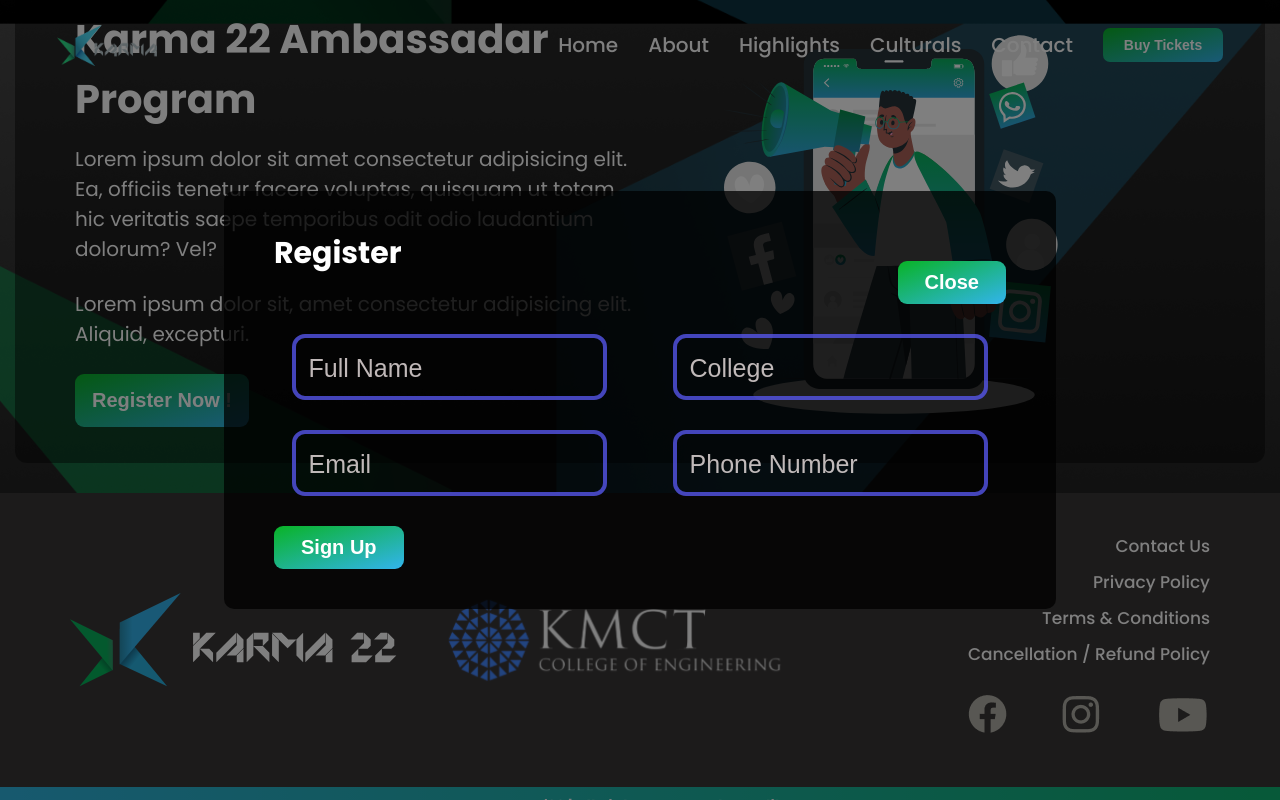
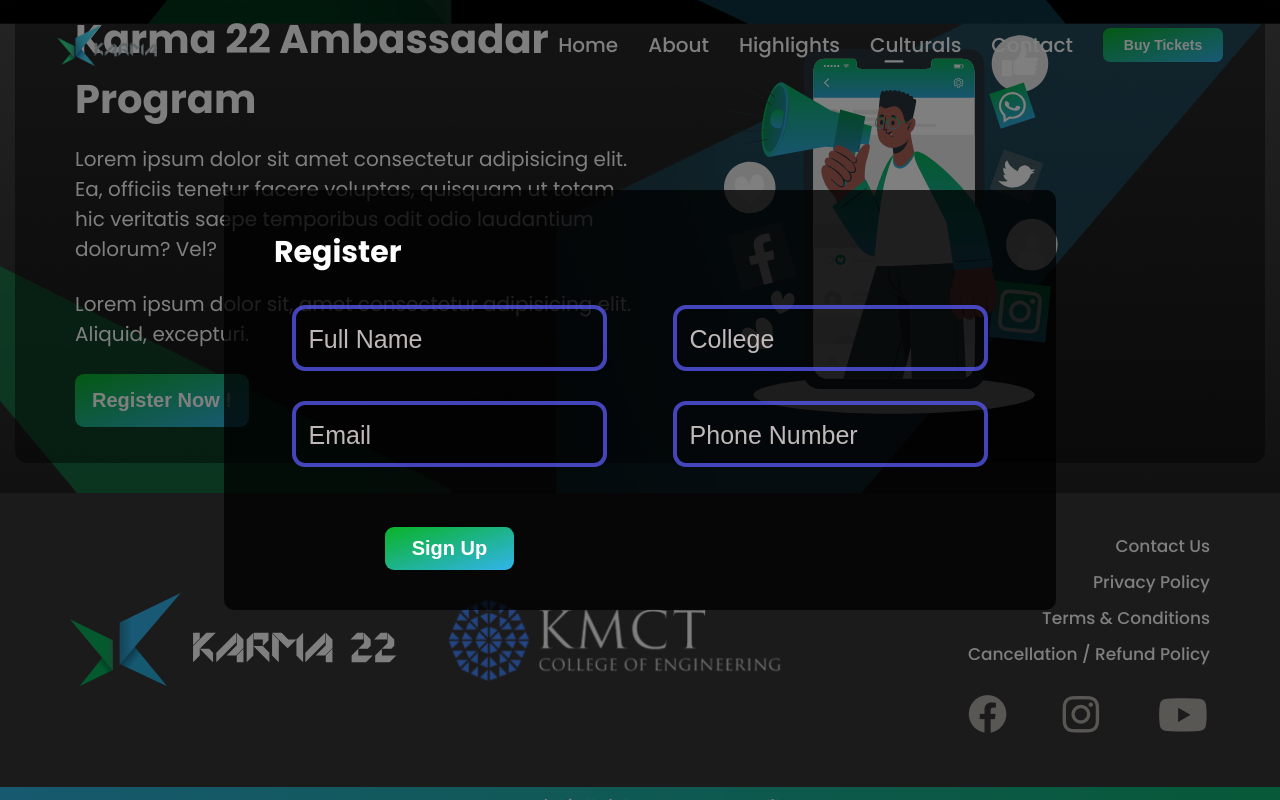
Before and after one commit to TinkerHubKMCTCE/Karma-KMCT, a React (Create React App) app: page / in a window 1280 px wide. Both pictures are taken after a click on the button "Register Now !". Shown: the part 2707-3507 px from the top of the page. Built offline with nearby package versions, Linux system fonts and the light colour scheme.

Commit message:
xcel sheet working

```diff
--- a/src/Routes.js
+++ b/src/Routes.js
@@ -2,10 +2,10 @@
 
 import React, { Fragment } from "react";
 import App from "./App";
-import Culturals from "./components/Culturals/Culturals";
-import Desafio from "./components/Culturals/Desafio/Desafio";
-import VogueFiesta from "./components/Culturals/Vogue Fiesta/VogueFiesta";
-import Aghaidh from "./components/Culturals/Aghaidh/Aghaidh";
+// import Culturals from "./components/Culturals/Culturals";
+// import Desafio from "./components/Culturals/Desafio/Desafio";
+// import VogueFiesta from "./components/Culturals/Vogue Fiesta/VogueFiesta";
+// import Aghaidh from "./components/Culturals/Aghaidh/Aghaidh";
 
 const MyRoutes = () => {
   return (
@@ -13,10 +13,10 @@
       <Router>
          <Routes>
            <Route path="/" exact element={<App />} />
-          <Route path="/culturals" exact element={<Culturals />} />
+           {/* <Route path="/culturals" exact element={<Culturals />} />
            <Route path="/desafio" exact element={<Desafio />} />
            <Route path="/voguefiesta" exact element={<VogueFiesta />} />
-          <Route path="/aghaidh" exact element={<Aghaidh />} />
+           <Route path="/aghaidh" exact element={<Aghaidh />} /> */}
          </Routes>
        </Router>
     </Fragment>
--- a/src/components/Ambassadar/Ambassadar.js
+++ b/src/components/Ambassadar/Ambassadar.js
@@ -1,6 +1,6 @@
 import classes from "./Ambassadar.module.css";
 import Mobile from "./Mobile.svg";
-import Backdrop from "@mui/material/Backdrop";
+import Form from "./Form/Form";
 
 import { useState } from "react";
 
@@ -30,43 +30,7 @@
         </div>
       </div>
 
-      <Backdrop
-        sx={{ color: "#fff", zIndex: (theme) => theme.zIndex.drawer + 1 }}
-        open={open}
-      >
-        <div className={classes.backdrop}>
-          <div
-            className={classes.bkdHeadingBox}
-            style={{ display: "flex", justifyContent: "space-between" }}
-          >
-            <h3 className={classes.bkdHeading}>Register</h3>
-            <button className={classes.btn1} onClick={() => setOpen(!open)}>
-              Close
-            </button>
-          </div>
-          <div className={classes.inputBox}>
-            <input
-              placeholder="Full Name"
-              type="text"
-              className={classes.input}
-            />
-            <input
-              placeholder="College"
-              type="text"
-              className={classes.input}
-            />
-            <input placeholder="Email" type="text" className={classes.input} />
-            <input
-              placeholder="Phone number"
-              type="text"
-              className={classes.input}
-            />
-          </div>
-          <button className={classes.btn1} onClick={() => setOpen(!open)}>
-            Sign Up
-          </button>
-        </div>
-      </Backdrop>
+      <Form open={open} />
     </section>
   );
 };
--- a/src/components/Ambassadar/Ambassadar.module.css
+++ b/src/components/Ambassadar/Ambassadar.module.css
@@ -106,38 +106,3 @@
         align-self: center;
     }
 }
-
-.input {
-    border: 2px solid rgba(85, 85, 232, 0.803);
-    border-width: 3pt;
-    border-image-slice: 1;
-    border-radius: 13px;
-    width: 90%;
-    font-size: 3rem;
-    padding: 1.2rem 1.3rem;
-    text-decoration: none;
-    outline: none;
-    background-color: transparent;
-    color: #fff;
-    text-transform: capitalize;
-}
-
-.input::placeholder {
-    color: rgb(213, 204, 204);
-    opacity: 90%;
-    font-size: 2.5rem;
-    font-weight: 200;
-}
-
-.btn1 {
-    justify-self: center;
-    background-image: linear-gradient(to bottom right, #09B326, #32B4ED);
-    padding: 1rem 2.7rem;
-    border: none;
-    border-radius: 9px;
-    font-size: 2rem;
-    font-weight: 600;
-    color: #fff;
-    transition: all .3s;
-    margin-top: 3rem;
-}
--- /dev/null
+++ b/src/components/Ambassadar/Form/Form.js
@@ -0,0 +1,99 @@
+import classes from "./Form.module.css";
+import { useState } from "react";
+import Backdrop from "@mui/material/Backdrop";
+
+const Form = (props) => {
+    const [open, setOpen] = useState(false);
+  const [fullName, setfullName] = useState("");
+  const [college, setCollege] = useState("");
+  const [mail, setMail] = useState("");
+  const [number, setNumber] = useState("");
+
+  const nameHandler = (event) => {
+    setfullName(event.target.value);
+  };
+  const collegeHandler = (event) => {
+    setCollege(event.target.value);
+  };
+  const mailHandler = (event) => {
+    setMail(event.target.value);
+  };
+  const numberHandler = (event) => {
+    setNumber(event.target.value);
+  };
+
+  const sheetSubmit = (event) => {
+    event.preventDefault();
+    console.log(fullName, college, mail, number);
+
+    fetch("https://sheetdb.io/api/v1/axyeojo2uz837", {
+      method: "POST",
+      body: JSON.stringify({
+        fullName,
+        college,
+        mail,
+        number,
+      }),
+      headers: { "Content-Type": "application/json" },
+    }).then(
+      alert("You are registered Successfully"),
+      (window.location = "https://chat.whatsapp.com/JNqNB3UIyOI9CsbO3KJ95z")
+    );
+  };
+
+  return (
+    <Backdrop
+      sx={{ color: "#fff", zIndex: (theme) => theme.zIndex.drawer + 1 }}
+      open={props.open}
+    >
+      <div className={classes.backdrop}>
+        <div
+          className={classes.bkdHeadingBox}
+          style={{ display: "flex", justifyContent: "space-between" }}
+        >
+          <h3 className={classes.bkdHeading}>Register</h3>
+        </div>
+
+        <form onSubmit={sheetSubmit} className={classes.inputBox}>
+          <input
+            placeholder="Full Name"
+            type="text"
+            className={classes.input}
+            onChange={nameHandler}
+            value={fullName}
+            required
+          />
+          <input
+            placeholder="College"
+            type="text"
+            className={classes.input}
+            onChange={collegeHandler}
+            value={college}
+            required
+          />
+          <input
+            placeholder="Email"
+            type="email"
+            className={classes.input}
+            onChange={mailHandler}
+            value={mail}
+            required
+          />
+          <input
+            placeholder="Phone number"
+            type="number"
+            className={classes.input}
+            onChange={numberHandler}
+            value={number}
+            required
+          />
+          <button className={classes.btn1} onClick={() => setOpen(!open)}>
+            Sign Up
+          </button>
+        </form>
+      </div>
+    </Backdrop>
+  );
+};
+
+export default Form;
--- /dev/null
+++ b/src/components/Ambassadar/Form/Form.module.css
@@ -0,0 +1,63 @@
+.backdrop {
+    width: 65%;
+    border-radius: 10px;
+    background-color: rgba(0, 0, 0, 0.758);
+    padding: 4rem 5rem;
+}
+
+.bkdHeadingBox {
+    text-align: center;
+    margin-bottom: 3rem;
+}
+
+.fieldBox {
+    margin: 0 auto;
+    background-color: red;
+}
+
+.bkdHeading {
+    font-size: 3rem;
+}
+
+.inputBox {
+    display: grid;
+    grid-template-columns: repeat(2, 1fr);
+    align-items: center;
+    gap: 3rem;
+    justify-items: center;
+}
+
+.input {
+    border: 2px solid rgba(85, 85, 232, 0.803);
+    border-width: 3pt;
+    border-image-slice: 1;
+    border-radius: 13px;
+    width: 90%;
+    font-size: 3rem;
+    padding: 1.2rem 1.3rem;
+    text-decoration: none;
+    outline: none;
+    background-color: transparent;
+    color: #fff;
+    text-transform: capitalize;
+}
+
+.input::placeholder {
+    color: rgb(213, 204, 204);
+    opacity: 90%;
+    font-size: 2.5rem;
+    font-weight: 200;
+}
+
+.btn1 {
+    justify-self: center;
+    background-image: linear-gradient(to bottom right, #09B326, #32B4ED);
+    padding: 1rem 2.7rem;
+    border: none;
+    border-radius: 9px;
+    font-size: 2rem;
+    font-weight: 600;
+    color: #fff;
+    transition: all .3s;
+    margin-top: 3rem;
+}
```
Lines whose indentation alone changed are shown as unchanged.
